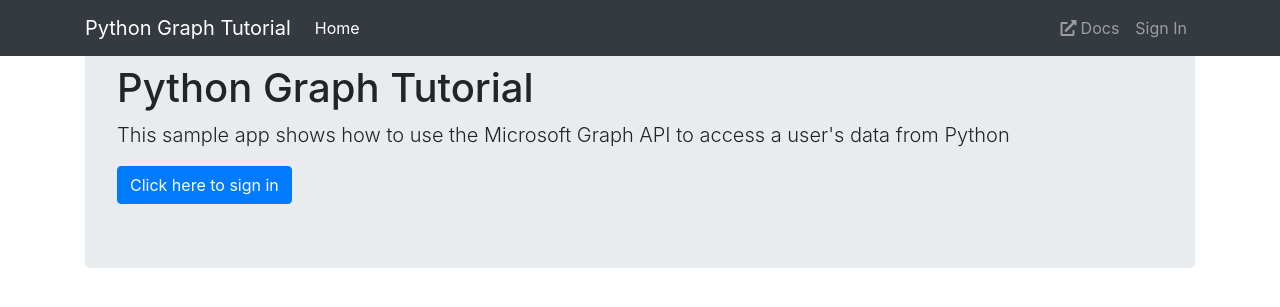
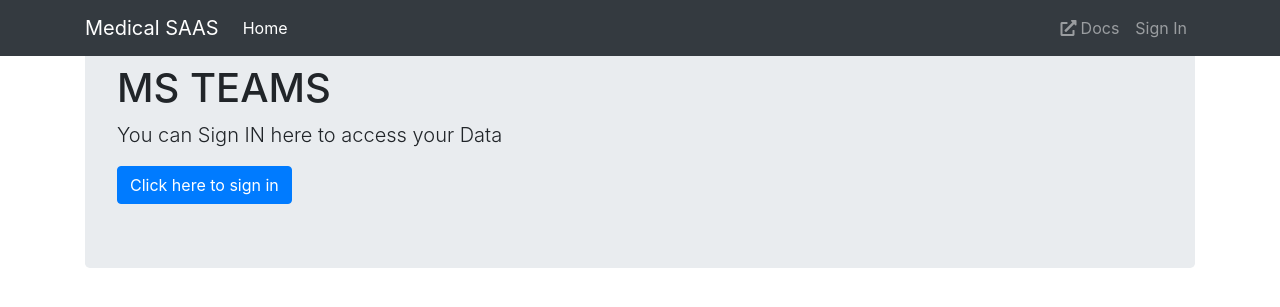
Before and after one commit to Omaraghaa/project123, a Django app: page /home in a window 1280 px wide. Shown: the top 307 px of the page. Run offline with Django 3.2, Linux system fonts and the light colour scheme; some libraries are stand-ins or nearby versions.

Commit message:
Microsoft API Integration - Change in UI

```diff
--- a/teams_api/templates/teams/home.html
+++ b/teams_api/templates/teams/home.html
@@ -1,7 +1,7 @@
 {% extends "teams/layout.html" %} {% block content %}
 <div class="jumbotron">
-    <h1>Python Graph Tutorial</h1>
-    <p class="lead">This sample app shows how to use the Microsoft Graph API to access a user's data from Python</p>
+    <h1>MS TEAMS</h1>
+    <p class="lead">You can Sign IN here to access your Data</p>
     {% if user1.is_authenticated %}
     <h4>Welcome {{ user1.name }}!</h4>
     <p>Use the navigation bar at the top of the page to get started.</p>
--- a/teams_api/templates/teams/layout.html
+++ b/teams_api/templates/teams/layout.html
@@ -2,7 +2,7 @@
 <html>
 
 <head>
-    <title>Python Graph Tutorial</title>
+    <title>MEDICALSAAS</title>
 
     <link rel="stylesheet" href="https://stackpath.bootstrapcdn.com/bootstrap/4.4.1/css/bootstrap.min.css" integrity="sha384-Vkoo8x4CGsO3+Hhxv8T/Q5PaXtkKtu6ug5TOeNV6gBiFeWPGFN9MuhOf23Q9Ifjh" crossorigin="anonymous">
     <link rel="stylesheet" href="https://use.fontawesome.com/releases/v5.13.0/css/all.css"> {% load static %}
@@ -12,7 +12,7 @@
 <body>
     <nav class="navbar navbar-expand-md navbar-dark fixed-top bg-dark">
         <div class="container">
-            <a href="{% url 'home' %}" class="navbar-brand">Python Graph Tutorial</a>
+            <a href="{% url 'home' %}" class="navbar-brand">Medical SAAS</a>
             <button class="navbar-toggler" type="button" data-toggle="collapse" data-target="#navbarCollapse" aria-controls="navbarCollapse" aria-expanded="false" aria-label="Toggle navigation">
                 <span class="navbar-toggler-icon"></span>
             </button>
```
